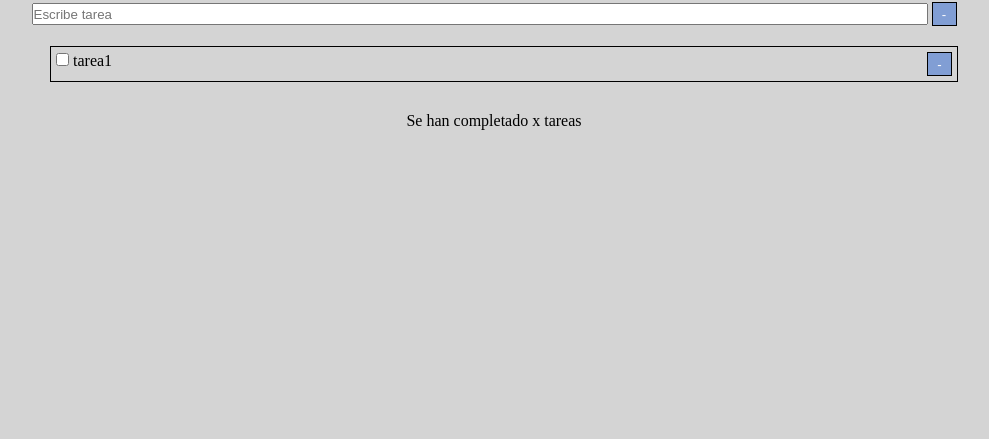
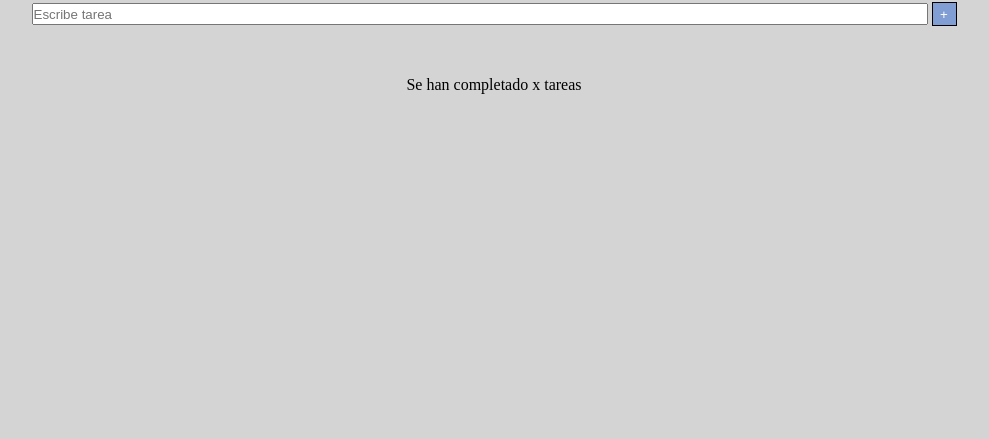
Before and after one commit to patriciotrujilllo/Todolist, a plain HTML site: page index.html in a window 1280 px wide. Shown: the part 361-800 px from the top of the page, without its empty margins (146-1135 px from the left). Drawn offline with Linux system fonts and the light colour scheme.

Commit message:
Se quita los item para ser agregados dinamicamente

```diff
--- a/index.html
+++ b/index.html
@@ -16,18 +16,12 @@
     <h1>Listado de tareas</h1>
 
     <form action="#" class="form-horizontal">
-        <input type="text" name="" id="" placeholder="Escribe tarea">
-        <button type="submit">-</button>
+        <input type="text" name="task" placeholder="Escribe tarea">
+        <button type="submit">+</button>
     </form>
 
     <div class="list-container">
-        <div class="item-container">
-            <label for="">
-                <input type="checkbox" name="" id="">
-                tarea1
-            </label>
-            <button type="button">-</button>
-        </div>
+
     </div>
     <div class="stats">
         Se han completado x tareas
```
